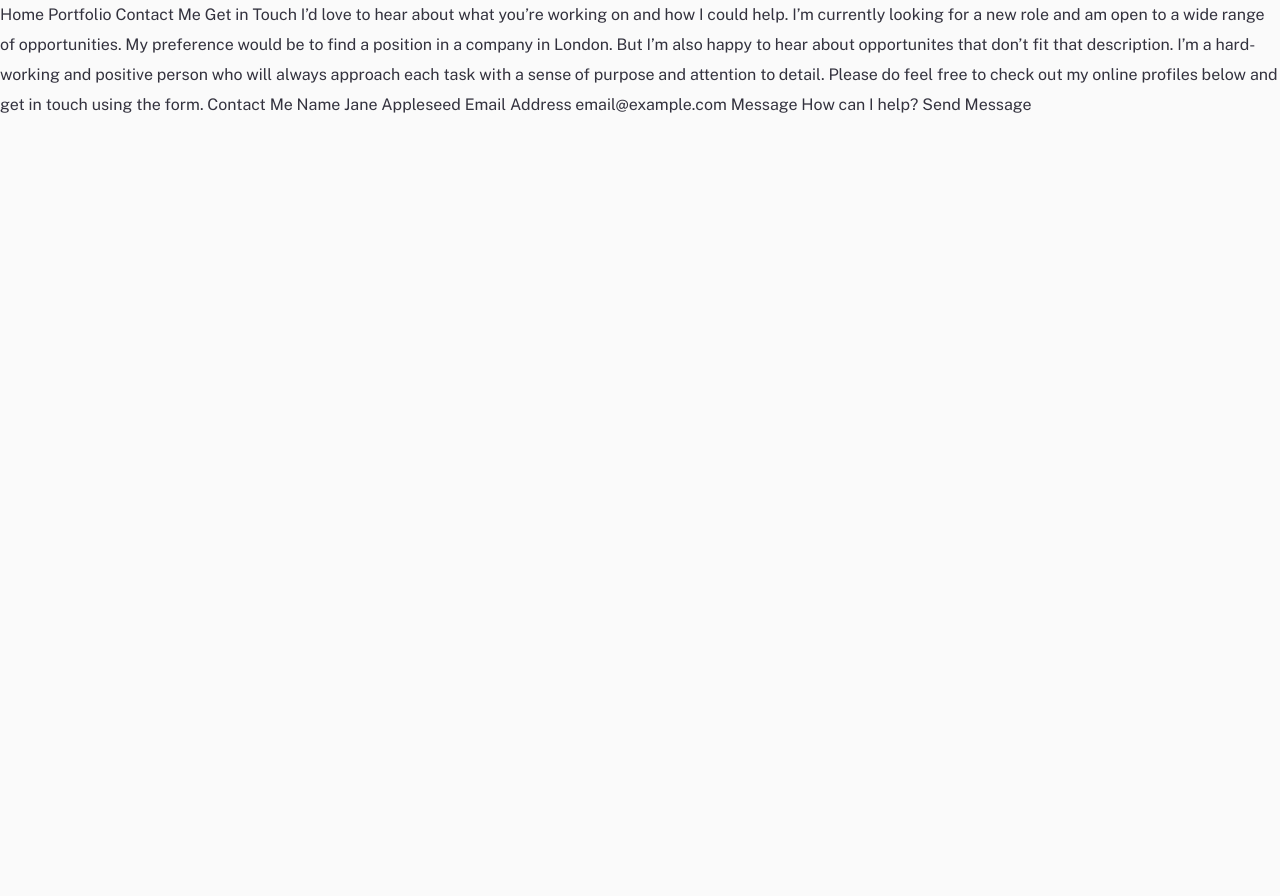
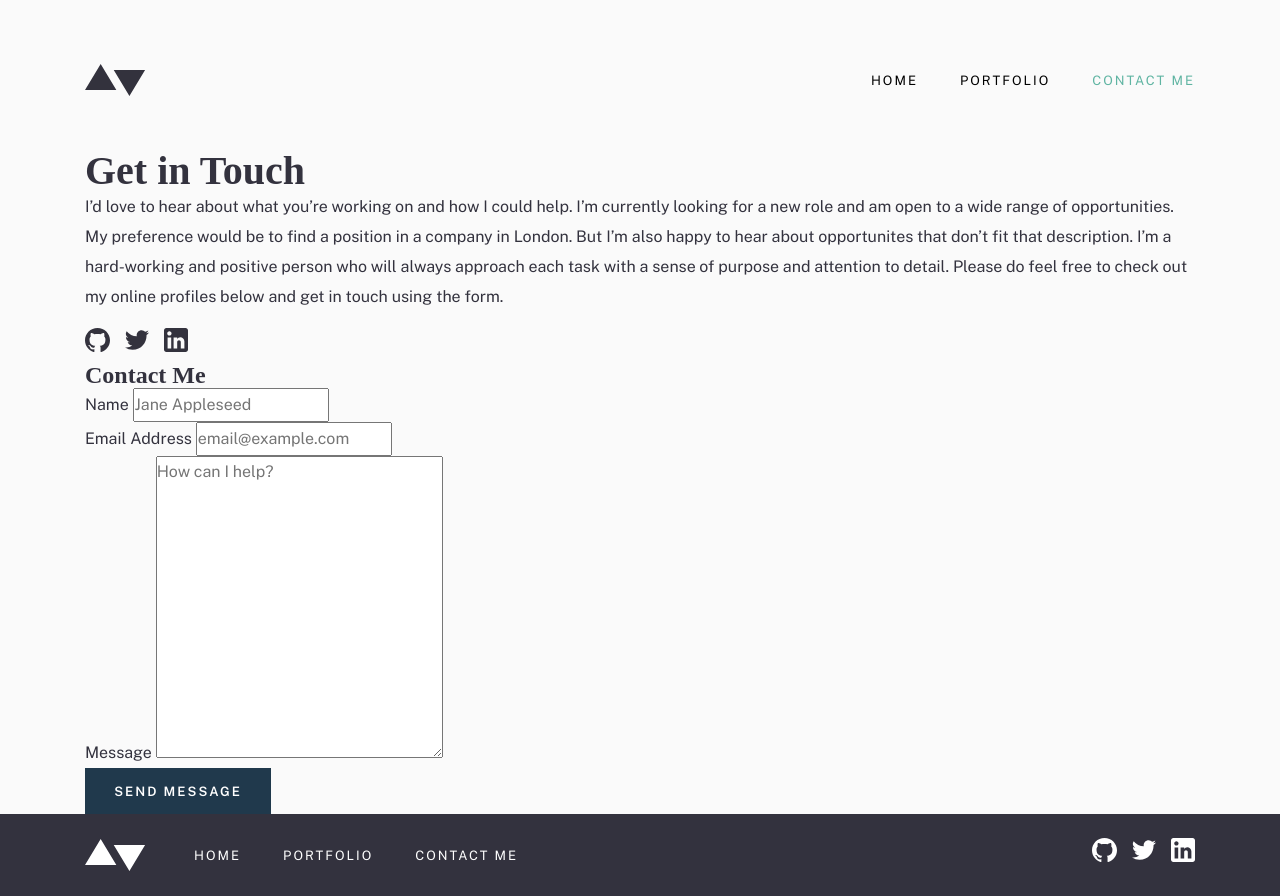
Before and after one commit to karolbanat/minimalist-portfolio-website, a website: page html/contact.html in a window 1280 px wide. Before the commit the page ends 800 px from the top, so only its background shows below. Drawn offline with nearby package versions, Linux system fonts and the light colour scheme; a web font is replaced by a local one.

Commit message:
Contact HTML

```diff
--- a/html/contact.html
+++ b/html/contact.html
@@ -17,32 +17,111 @@
 
 <body>
 
-  Home
-  Portfolio
-  Contact Me
+  <div class="container">
+    <nav class="navigation">
+      <a aria-label="Home page" href="#"><img src="../dist/images/logo.svg" alt="" class="logo"></a>
+      <button aria-label="Toggle menu"
+              aria-controls="primary-nav"
+              aria-expanded="false"
+              class="toggle-button navigation__toggle-button">
+        <img src="../dist/images/icons/hamburger.svg" alt="" class="toggle-button__icon-open">
+        <img src="../dist/images/icons/close.svg" alt="" class="toggle-button__icon-close">
+      </button>
+      <div id="primary-nav" class="navigation__nav">
+        <ul class="navigation__nav-list">
+          <li><a href="../index.html" class="nav-link">Home</a></li>
+          <li><a href="./portfolio.html" class="nav-link">Portfolio</a></li>
+          <li><a href="#" class="nav-link active">Contact me</a></li>
+        </ul>
+      </div>
+    </nav>
+  </div>
 
-  Get in Touch
+  <main>
+    <h1 class="visually-hidden">Send me a message</h1>
+    <div class="container">
+      <section class="get-in-touch | contact-grid">
+        <h2 class="section-heading section-heading--secondary">Get in Touch</h2>
+        <div class="flow">
+          <p>I’d love to hear about what you’re working on and how I could help. I’m currently
+            looking for a new role and am open to a wide range of opportunities. My preference
+            would be to find a position in a company in London. But I’m also happy to hear about
+            opportunites that don’t fit that description. I’m a hard-working and positive person
+            who will always approach each task with a sense of purpose and attention to detail.
+            Please do feel free to check out my online profiles below and get in touch using the form.</p>
+          <ul class="socials-flex | margin-inline-start-auto-md">
+            <li>
+              <a aria-label="GitHub" href="#" class="social-link">
+                <img src="../dist/images/icons/github.svg" alt="">
+              </a>
+            </li>
+            <li>
+              <a aria-label="Twitter" href="#" class="social-link"><img
+                     src="../dist/images/icons/twitter.svg"
+                     alt=""></a>
+            </li>
+            <li>
+              <a aria-label="LinkedIn" href="#" class="social-link"><img
+                     src="../dist/images/icons/linkedin.svg"
+                     alt=""></a>
+            </li>
+          </ul>
+        </div>
+      </section>
+      <section class="contact-grid">
+        <h2>Contact Me</h2>
+        <form class="contact-form">
+          <div class="contact-form__input-group">
+            <label for="name">Name</label>
+            <input type="text" name="name" id="name" placeholder="Jane Appleseed" required>
+          </div>
+          <div class="contact-form__input-group">
+            <label for="email">Email Address</label>
+            <input type="email" name="email" id="email" placeholder="email@example.com" required>
+          </div>
+          <div class="contact-form__input-group">
+            <label for="message">Message</label>
+            <textarea name="message" id="message" cols="30" rows="10" placeholder="How can I help?" required></textarea>
+          </div>
+          <button type="submit" class="button button--accent">Send Message</button>
+        </form>
+      </section>
+    </div>
+  </main>
 
-  I’d love to hear about what you’re working on and how I could help. I’m currently
-  looking for a new role and am open to a wide range of opportunities. My preference
-  would be to find a position in a company in London. But I’m also happy to hear about
-  opportunites that don’t fit that description. I’m a hard-working and positive person
-  who will always approach each task with a sense of purpose and attention to detail.
-  Please do feel free to check out my online profiles below and get in touch using the form.
+  <footer class="primary-footer">
+    <div class="container">
+      <div class="footer-flex">
+        <a aria-label="Home page" href="#"><img src="../dist/images/logo.svg" alt="" class="logo logo--light"></a>
+        <nav aria-label="footer" class="navigation primary-footer__navigation">
+          <ul class="navigation__nav-list">
+            <li><a href="../index.html" class="nav-link primary-footer__link">Home</a></li>
+            <li><a href="./portfolio.html" class="nav-link primary-footer__link">Portfolio</a></li>
+            <li><a href="#" class="nav-link primary-footer__link">Contact me</a></li>
+          </ul>
+        </nav>
+        <ul class="socials-flex | margin-inline-start-auto-md">
+          <li>
+            <a aria-label="GitHub" href="#" class="social-link social-link--light">
+              <img src="../dist/images/icons/github.svg" alt="">
+            </a>
+          </li>
+          <li>
+            <a aria-label="Twitter" href="#" class="social-link social-link--light"><img
+                   src="../dist/images/icons/twitter.svg"
+                   alt=""></a>
+          </li>
+          <li>
+            <a aria-label="LinkedIn" href="#" class="social-link social-link--light"><img
+                   src="../dist/images/icons/linkedin.svg"
+                   alt=""></a>
+          </li>
+        </ul>
+      </div>
+    </div>
+  </footer>
 
-  Contact Me
-
-  Name
-  Jane Appleseed
-
-  Email Address
-  email@example.com
-
-  Message
-  How can I help?
-
-  Send Message
-
+  <script src="../dist/js/main.min.js" defer></script>
 </body>
 
 </html>
--- a/src/sass/components/buttons/_button.scss
+++ b/src/sass/components/buttons/_button.scss
@@ -12,6 +12,7 @@
 	line-height: 1;
 	color: var(--text-button);
 	background-color: var(--bg-button);
+	border: none;
 	cursor: pointer;
 	transition: scale 0.4s ease;
 
```
Also changed, not shown: dist/css/main.min.css.
